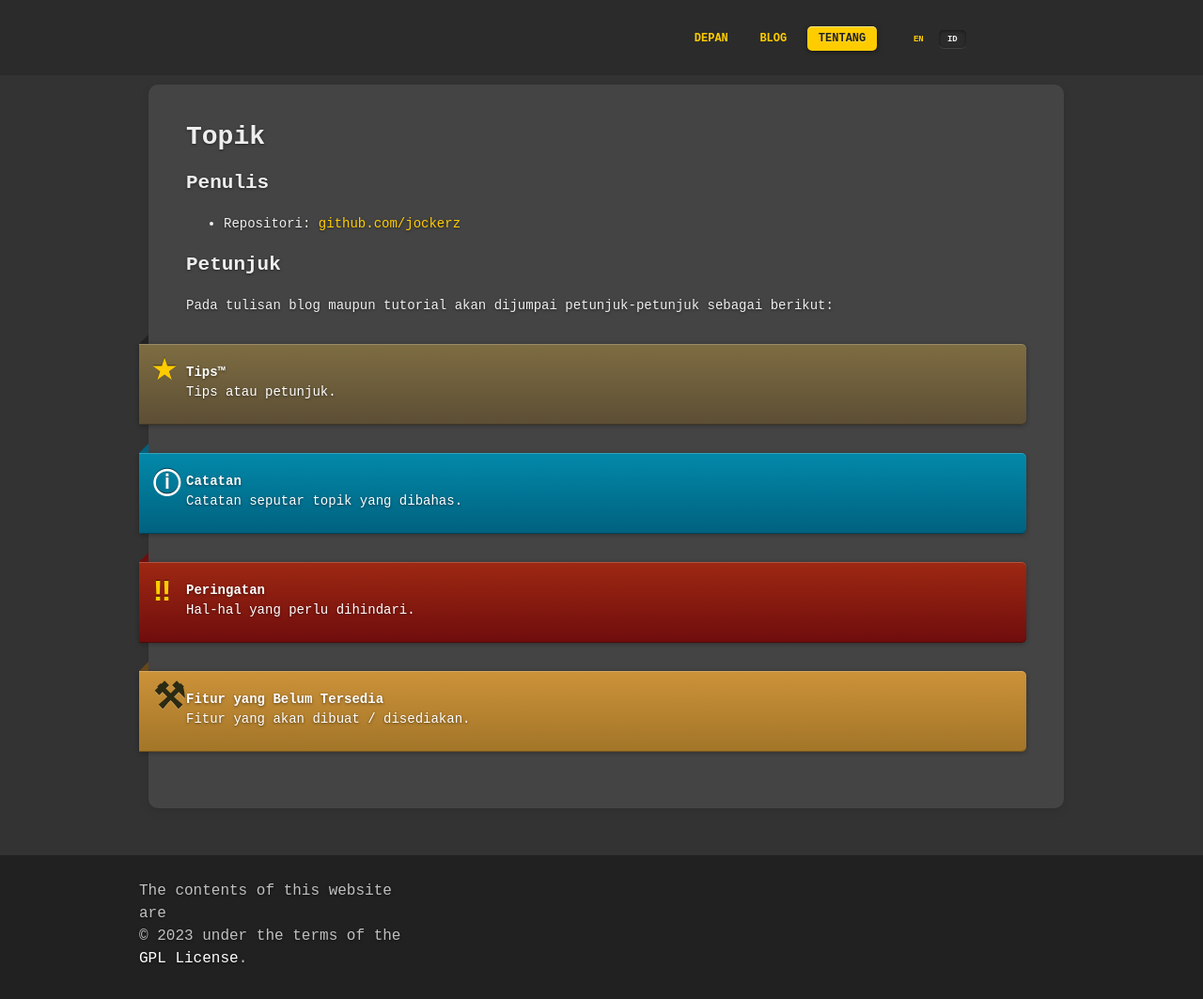
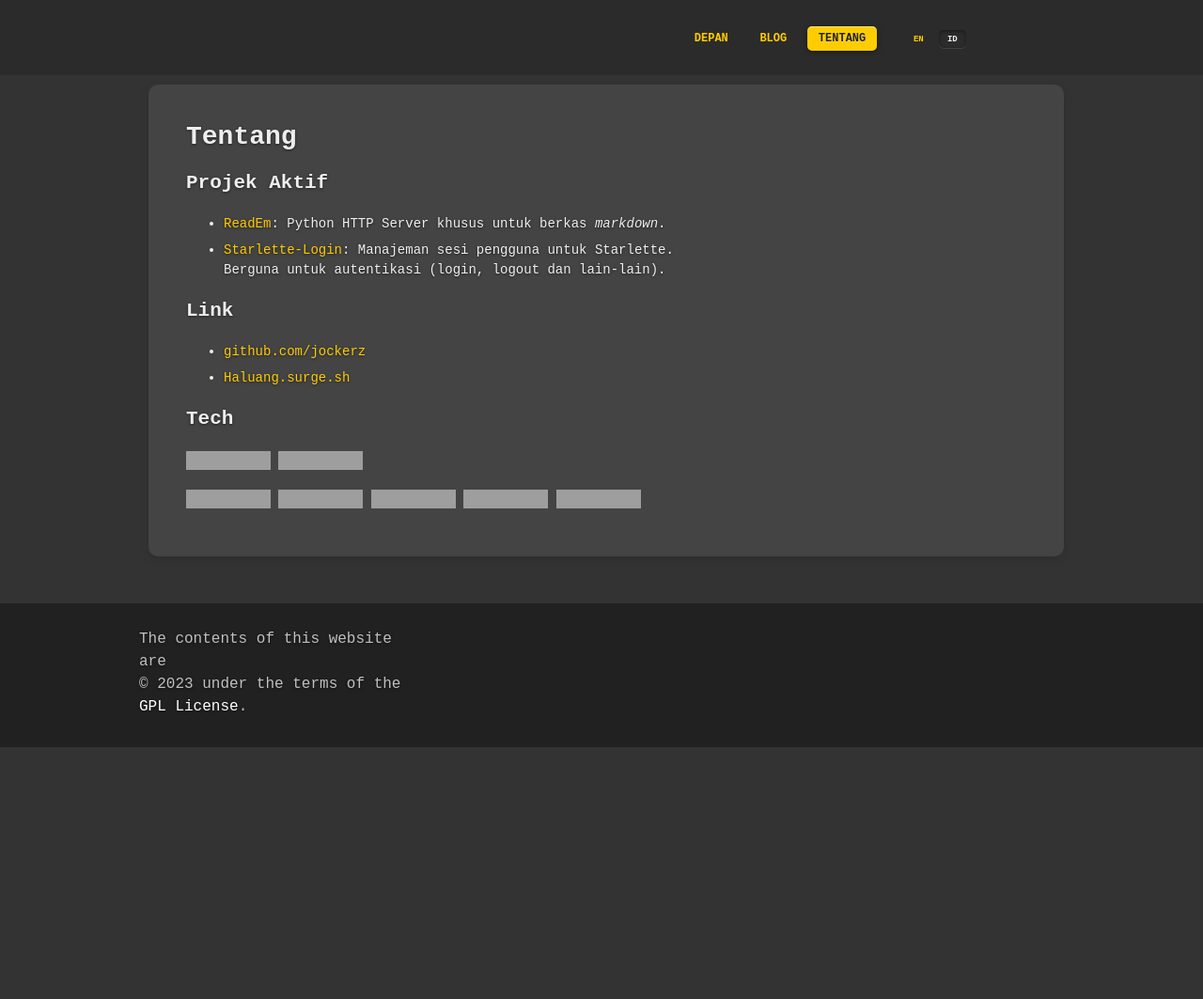
Before and after one commit to jockerz/jockerz.github.io, a Jekyll site: the page built from tentang/index.md, in a window 1280 px wide. Shown: the whole page at 94% size. Built offline with Jekyll 4.4.1, drawn with Linux system fonts in a browser that asks for light colours; after the commit the page ends 900 px from its top, so only the background shows below that; grey boxes are pictures that could not be loaded.

```diff
--- a/tentang/index.md
+++ b/tentang/index.md
@@ -1,33 +1,29 @@
 ---
 layout: page
-title: Topik
+title: Tentang
 ---
 
-## Penulis
 
-- Repositori: [github.com/jockerz](https://github.com/jockerz)
+## Projek Aktif
+
+ - [ReadEm](https://github.com/jockerz/ReadEm): Python HTTP Server khusus untuk berkas _markdown_.
+ - [Starlette-Login](https://github.com/jockerz/Starlette-Login): Manajeman sesi pengguna untuk Starlette.<br/>
+   Berguna untuk autentikasi (login, logout dan lain-lain).
 
 
-## Petunjuk
+## Link
 
-Pada tulisan blog maupun tutorial akan dijumpai petunjuk-petunjuk sebagai berikut:
+- [github.com/jockerz](https://github.com/jockerz)
+- [Haluang.surge.sh](https://haluang.surge.sh)
 
-<div class="note">
-  <h5>Tips™</h5>
-  <p>Tips atau petunjuk.</p>
-</div>
 
-<div class="note info">
-  <h5>Catatan</h5>
-  <p>Catatan seputar topik yang dibahas.</p>
-</div>
+## Tech
 
-<div class="note warning">
-  <h5>Peringatan</h5>
-  <p>Hal-hal yang perlu dihindari.</p>
-</div>
+![Python](https://img.shields.io/badge/python%20-%2314354C.svg?&style=for-the-badge&logo=python&logoColor=white)
+![Golang](https://img.shields.io/badge/Golang%20-%2300ACD7.svg?&style=for-the-badge&logo=go&logoColor=white)
 
-<div class="note unreleased">
-  <h5>Fitur yang Belum Tersedia</h5>
-  <p>Fitur yang akan dibuat / disediakan.</p>
-</div>
+![Git](https://img.shields.io/badge/git%20-%23F05033.svg?&style=for-the-badge&logo=git&logoColor=white)
+![Mongo](https://img.shields.io/badge/MongoDB-%234ea94b.svg?&style=for-the-badge&logo=mongodb&logoColor=white)
+![MySQL](https://img.shields.io/badge/mysql-b068a8.svg?style=for-the-badge&logo=mysql&logoColor=white)
+![Redis](https://img.shields.io/badge/redis-333333.svg?logo=redis&style=for-the-badge&logoColor=d92b21)
+![RabbitMQ](https://img.shields.io/badge/RabbitMQ-F60?logo=rabbitmq&logoColor=fff&style=for-the-badge)
```
Also changed, not shown: en/tentang/index.md (+19 -19 lines).
